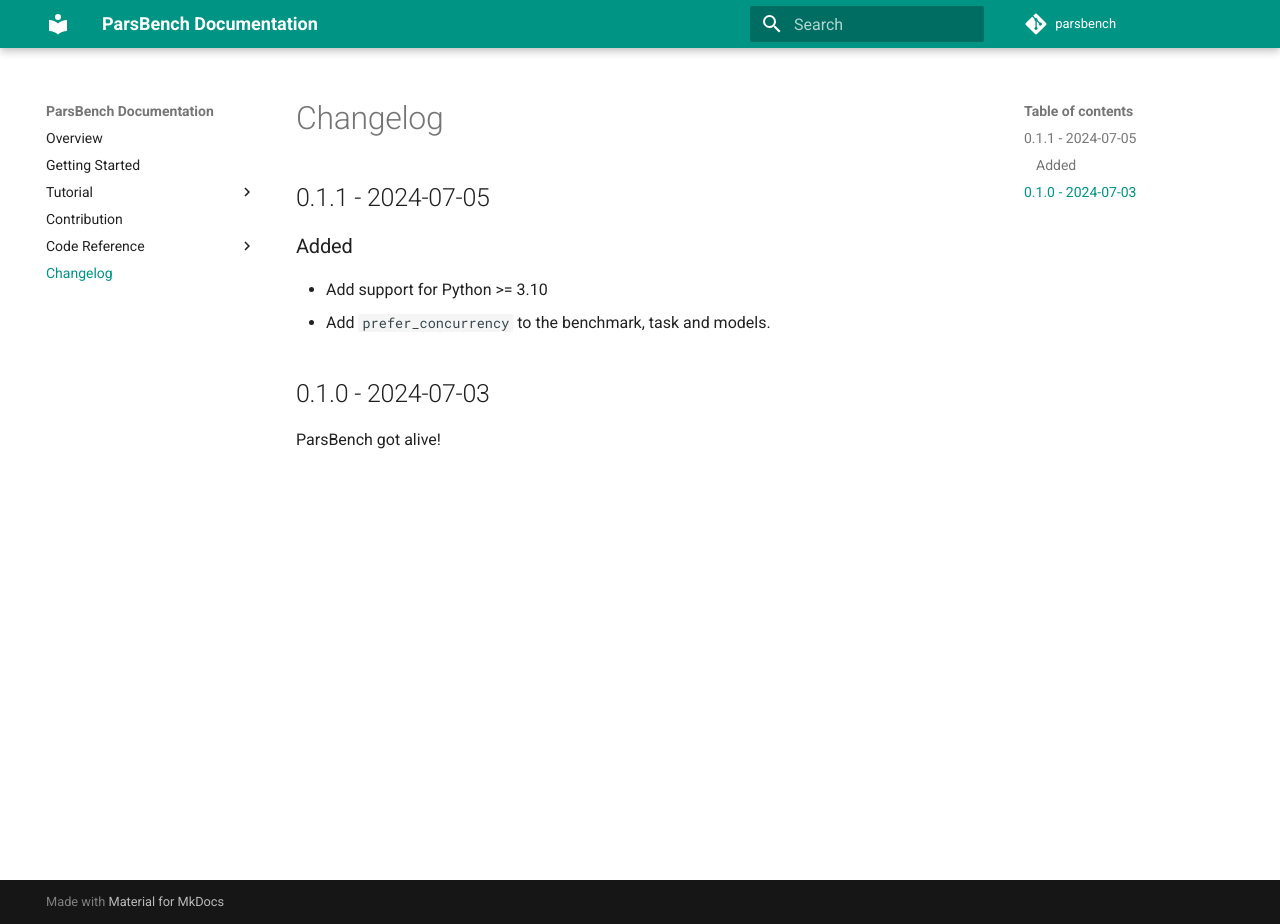
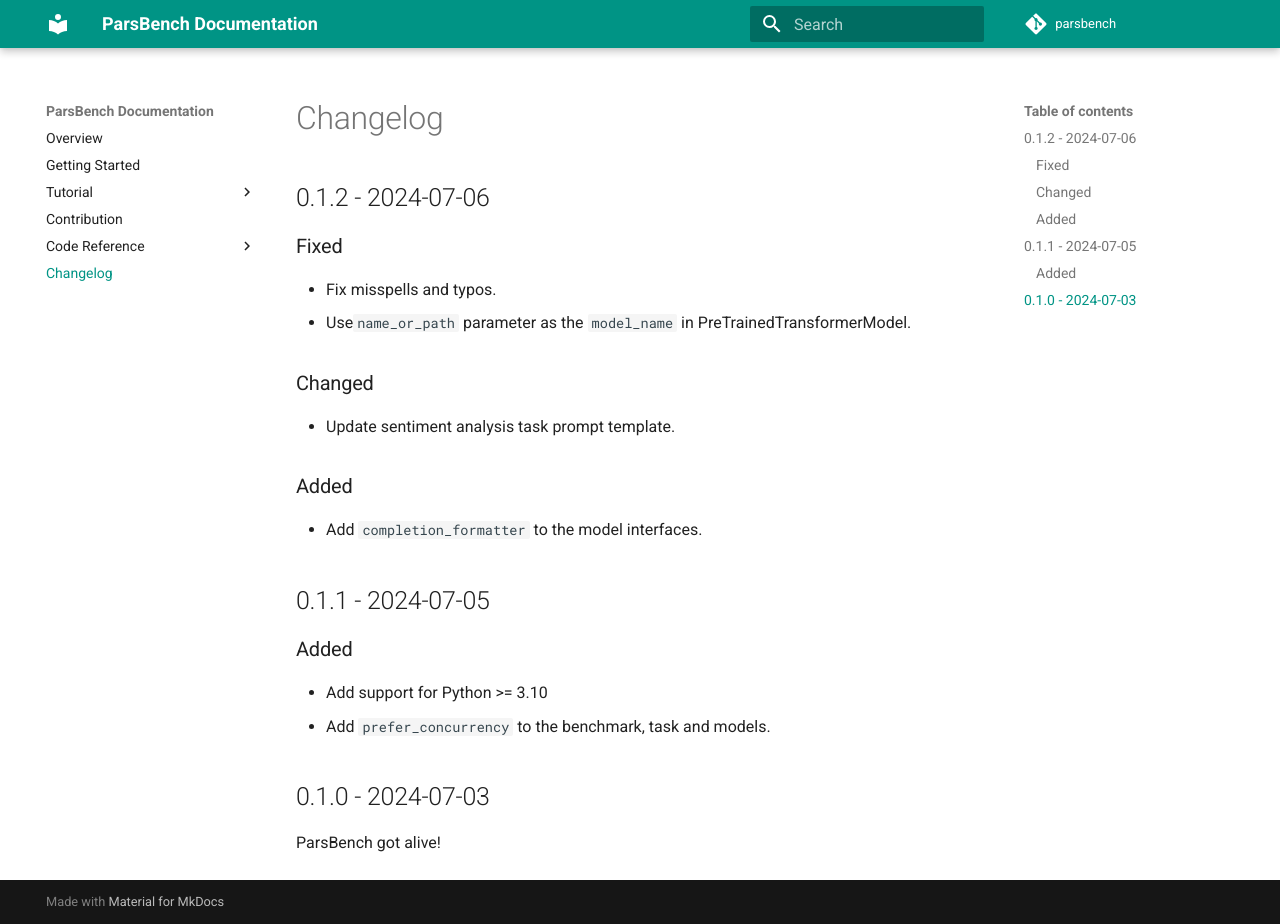
Before and after one commit to ParsBench/ParsBench, an MkDocs documentation site: the page built from docs/changelog.md, in a window 1280 px wide and 924 px high. Built offline with MkDocs 1.6.1 and Material for MkDocs 9.7.7, drawn with Linux system fonts in a browser that asks for light colours; comment, search, counter and statistics services are not loaded.

```diff
--- a/docs/changelog.md
+++ b/docs/changelog.md
@@ -1,4 +1,19 @@
 # Changelog
+
+## 0.1.2 - 2024-07-06
+
+### Fixed
+
+- Fix misspells and typos.
+- Use`name_or_path` parameter as the `model_name` in PreTrainedTransformerModel.
+
+### Changed
+
+- Update sentiment analysis task prompt template.
+
+### Added
+
+- Add `completion_formatter` to the model interfaces.
 
 ## 0.1.1 - 2024-07-05
 
```
Also changed, not shown: pyproject.toml (+4 -4 lines), 1 other file.
